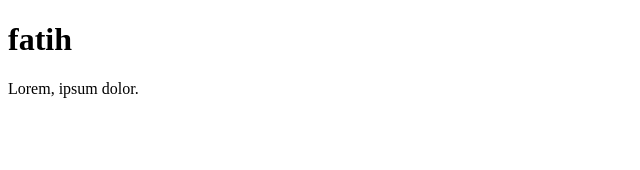
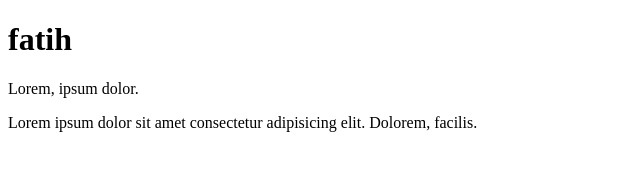
Before and after one commit to ibrahim272941/codeDoctors, a plain HTML site: page fatih.html in a window 1280 px wide. Shown: the whole page, without its empty margins (0-640 px from the left). Drawn offline with Linux system fonts and the light colour scheme.

Commit message:
3. commit

```diff
--- a/fatih.html
+++ b/fatih.html
@@ -12,5 +12,7 @@
 
     <p>Lorem, ipsum dolor.</p>
 
+    <p>Lorem ipsum dolor sit amet consectetur adipisicing elit. Dolorem, facilis.</p>
+
 </body>
 </html>
```
